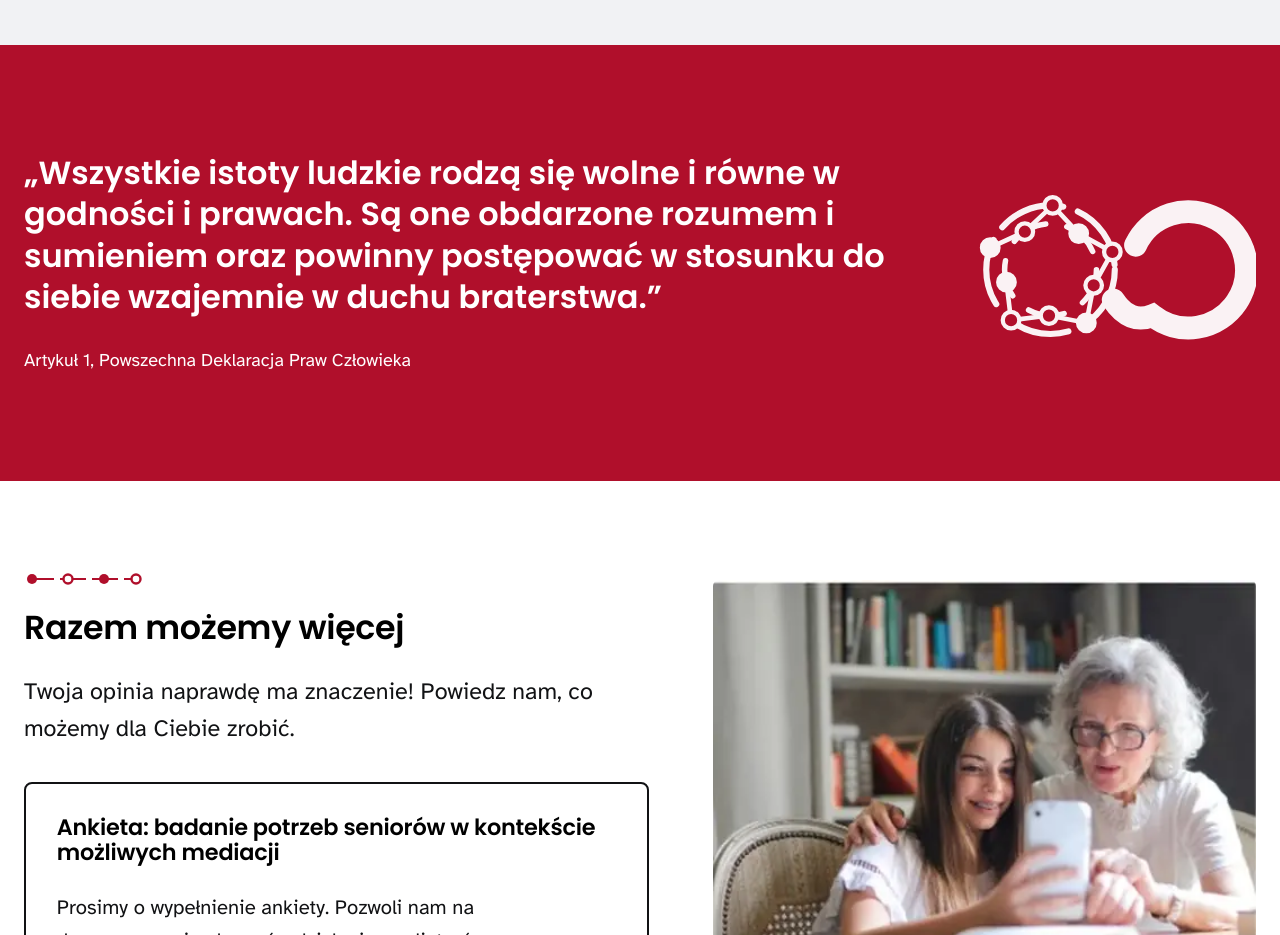
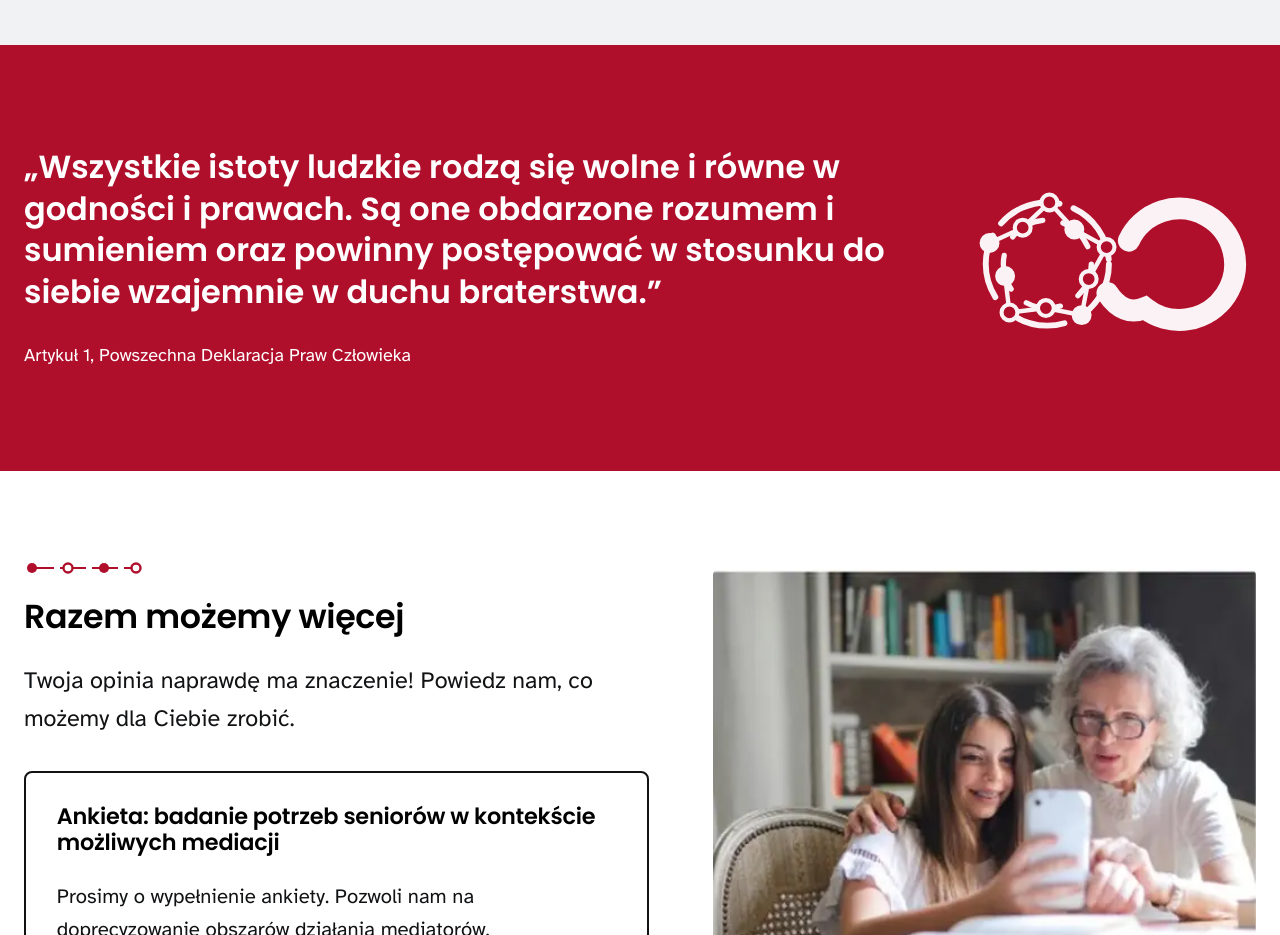
Before and after one commit to Disaster26/rzecznikseniora-koncepcja, a plain HTML site: page index.html in a window 1280 px wide. Shown: the part 2120-3055 px from the top of the page. Drawn offline with Linux system fonts and the light colour scheme.

Commit message:
Znak bez przyciecia

```diff
--- a/index.html
+++ b/index.html
@@ -288,7 +288,7 @@ h2{font-size:clamp(2rem,2.6vw,3.1rem)}
       <p>„Wszystkie istoty ludzkie rodzą się wolne i równe w godności i prawach. Są one obdarzone rozumem i sumieniem oraz powinny postępować w stosunku do siebie wzajemnie w duchu braterstwa.”</p>
       <cite>Artykuł 1, Powszechna Deklaracja Praw Człowieka</cite>
     </blockquote>
-    <svg class="znak" viewBox="0 0 92 84" aria-hidden="true" focusable="false"><g fill="none" stroke="currentColor" stroke-linecap="round"><circle cx="25" cy="44" r="21" stroke-width="2" stroke-dasharray="22 5"/><circle cx="25" cy="44" r="15" stroke-width="1.8" stroke-dasharray="12 7"/><polyline stroke-width="1.5" points="5.3,36.8 16.6,31.6 25.7,23.0 34.2,32.2 45.2,38.2 39.1,49.1 36.7,61.4 24.5,59.0 12.1,60.5 10.6,48.1"/><path stroke-width="7.5" d="M52.8,36.0 A19 19 0 1 1 58.3,59.0 Q50.9,62.0 45.5,53.9"/></g><circle cx="5.3" cy="36.8" r="2.7" fill="currentColor" stroke="currentColor" stroke-width="1.4"/><circle cx="16.6" cy="31.6" r="2.7" fill="#B00F2B" stroke="currentColor" stroke-width="1.4"/><circle cx="25.7" cy="23.0" r="2.7" fill="#B00F2B" stroke="currentColor" stroke-width="1.4"/><circle cx="34.2" cy="32.2" r="2.7" fill="currentColor" stroke="currentColor" stroke-width="1.4"/><circle cx="45.2" cy="38.2" r="2.7" fill="#B00F2B" stroke="currentColor" stroke-width="1.4"/><circle cx="39.1" cy="49.1" r="2.7" fill="#B00F2B" stroke="currentColor" stroke-width="1.4"/><circle cx="36.7" cy="61.4" r="2.7" fill="currentColor" stroke="currentColor" stroke-width="1.4"/><circle cx="24.5" cy="59.0" r="2.7" fill="#B00F2B" stroke="currentColor" stroke-width="1.4"/><circle cx="12.1" cy="60.5" r="2.7" fill="#B00F2B" stroke="currentColor" stroke-width="1.4"/><circle cx="10.6" cy="48.1" r="2.7" fill="currentColor" stroke="currentColor" stroke-width="1.4"/></svg>
+    <svg class="znak" viewBox="0 0 96 84" aria-hidden="true" focusable="false"><g fill="none" stroke="currentColor" stroke-linecap="round"><circle cx="25" cy="44" r="21" stroke-width="2" stroke-dasharray="22 5"/><circle cx="25" cy="44" r="15" stroke-width="1.8" stroke-dasharray="12 7"/><polyline stroke-width="1.5" points="5.3,36.8 16.6,31.6 25.7,23.0 34.2,32.2 45.2,38.2 39.1,49.1 36.7,61.4 24.5,59.0 12.1,60.5 10.6,48.1"/><path stroke-width="7.5" d="M52.8,36.0 A19 19 0 1 1 58.3,59.0 Q50.9,62.0 45.5,53.9"/></g><circle cx="5.3" cy="36.8" r="2.7" fill="currentColor" stroke="currentColor" stroke-width="1.4"/><circle cx="16.6" cy="31.6" r="2.7" fill="#B00F2B" stroke="currentColor" stroke-width="1.4"/><circle cx="25.7" cy="23.0" r="2.7" fill="#B00F2B" stroke="currentColor" stroke-width="1.4"/><circle cx="34.2" cy="32.2" r="2.7" fill="currentColor" stroke="currentColor" stroke-width="1.4"/><circle cx="45.2" cy="38.2" r="2.7" fill="#B00F2B" stroke="currentColor" stroke-width="1.4"/><circle cx="39.1" cy="49.1" r="2.7" fill="#B00F2B" stroke="currentColor" stroke-width="1.4"/><circle cx="36.7" cy="61.4" r="2.7" fill="currentColor" stroke="currentColor" stroke-width="1.4"/><circle cx="24.5" cy="59.0" r="2.7" fill="#B00F2B" stroke="currentColor" stroke-width="1.4"/><circle cx="12.1" cy="60.5" r="2.7" fill="#B00F2B" stroke="currentColor" stroke-width="1.4"/><circle cx="10.6" cy="48.1" r="2.7" fill="currentColor" stroke="currentColor" stroke-width="1.4"/></svg>
   </div>
 </section>
 
```
Also changed, not shown: img/favicon.svg.
